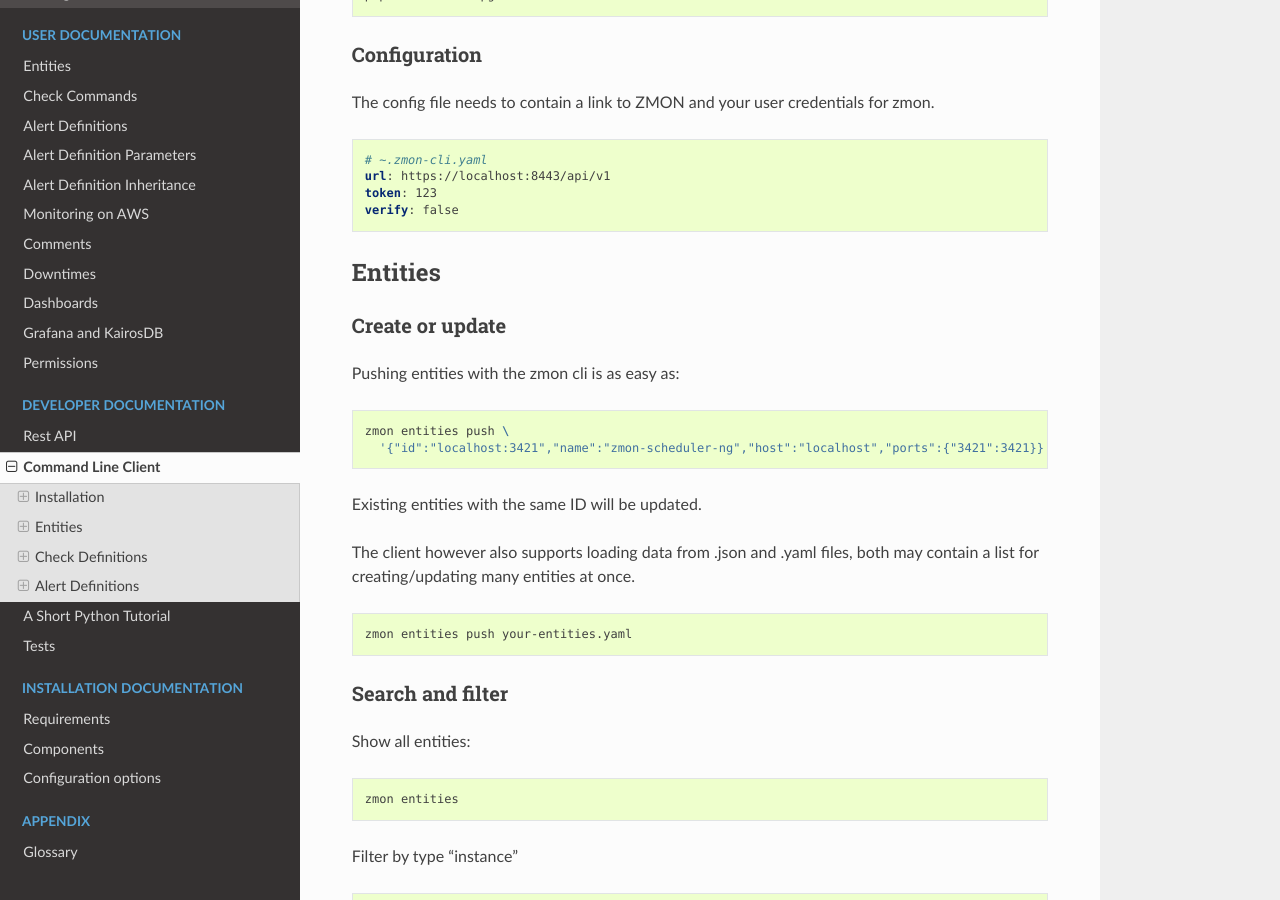
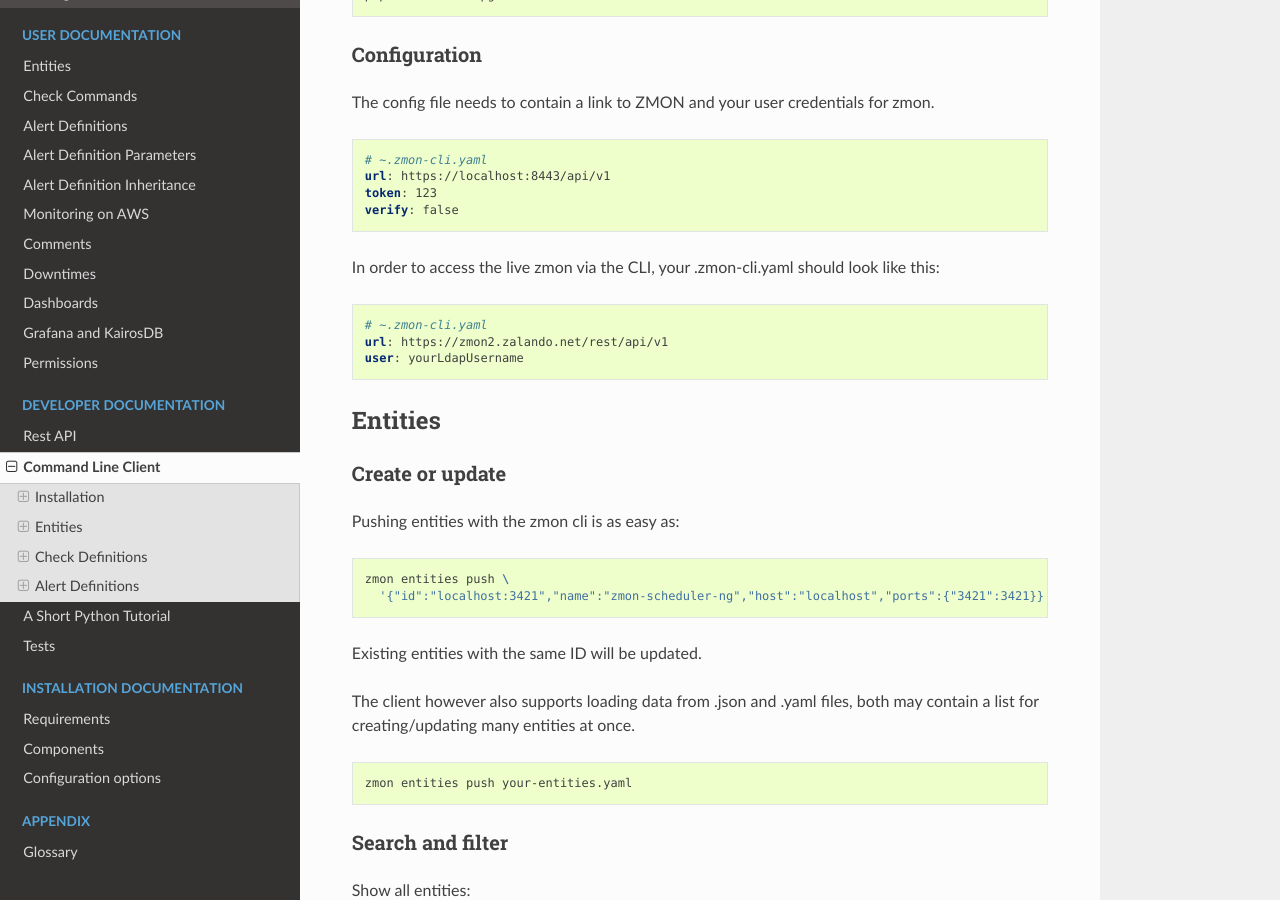
Before and after one commit to zalando-zmon/zmon-docs, a Sphinx documentation site: the page built from docs/developer/zmon-cli.rst, in a window 1280 px wide and 900 px high, scrolled down 314 px. Built offline with Sphinx 7.4.7 and the Read the Docs theme 2.0.0, drawn with Linux system fonts in a browser that asks for light colours.

Commit message:
Update zmon-cli.rst

```diff
--- a/docs/developer/zmon-cli.rst
+++ b/docs/developer/zmon-cli.rst
@@ -24,6 +24,14 @@
   url: https://localhost:8443/api/v1
   token: 123
   verify: false
+
+In order to access the live zmon via the CLI, your .zmon-cli.yaml should look like this:
+
+.. code-block:: yaml
+
+  # ~.zmon-cli.yaml
+  url: https://zmon2.zalando.net/rest/api/v1
+  user: yourLdapUsername
 
 
 Entities
```
